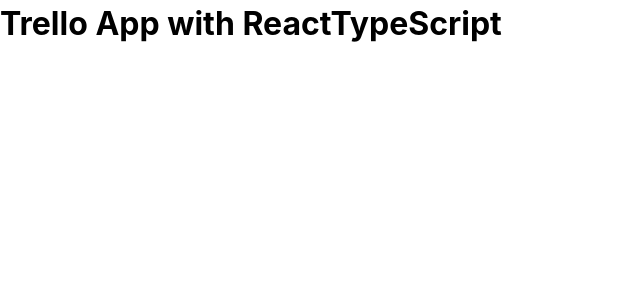
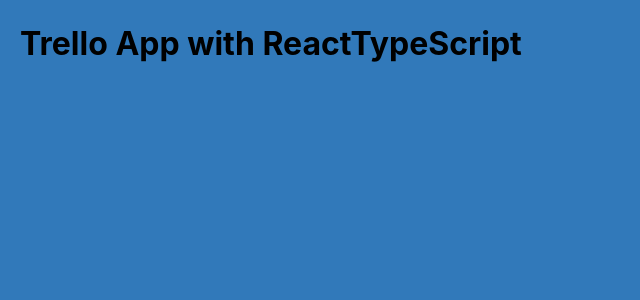
Before and after one commit to sameerthecoder94/trello-app-react-typescript, a React (Create React App) app: page / in a window 1280 px wide. Shown: the top 300 px of the page, without its empty margins (0-640 px from the left). Built offline with nearby package versions, Linux system fonts and the light colour scheme; the HTML template or start-up script is replaced by a standard one.

Commit message:
styled-components installed and used

```diff
--- a/package.json
+++ b/package.json
@@ -17,6 +17,7 @@
     "react": "^18.0.0",
     "react-dom": "^18.0.0",
     "react-scripts": "5.0.0",
+    "styled-components": "^5.3.5",
     "typescript": "^4.6.3",
     "web-vitals": "^2.1.4"
   },
@@ -48,6 +49,7 @@
     ]
   },
   "devDependencies": {
+    "@types/styled-components": "^5.1.24",
     "@typescript-eslint/eslint-plugin": "^5.18.0",
     "@typescript-eslint/parser": "^5.18.0",
     "eslint": "^8.12.0",
--- a/src/App.tsx
+++ b/src/App.tsx
@@ -1,8 +1,10 @@
+import { AppContainer } from './styles/styles';
+
 function App() {
   return (
-    <div>
+    <AppContainer>
       <h1>Trello App with ReactTypeScript</h1>
-    </div>
+    </AppContainer>
   );
 }
 
--- /dev/null
+++ b/src/styles/styles.ts
@@ -0,0 +1,36 @@
+import styled from 'styled-components';
+
+export const AppContainer = styled.div`
+  align-items: flex-start;
+  background-color: #3179ba;
+  display: flex;
+  flex-direction: row;
+  height: 100%;
+  padding: 20px;
+  width: 100%;
+`;
+
+export const ColumnContainer = styled.div`
+  background-color: #ebecf0;
+  width: 300px;
+  min-height: 40px;
+  margin-right: 20px;
+  border-radius: 3px;
+  padding: 8px 8px;
+  flex-grow: 0;
+`;
+
+export const ColumnTitle = styled.div`
+  padding: 6px 16px 12px;
+  font-weight: bold;
+`;
+
+export const CardContainer = styled.div`
+  background-color: #fff;
+  cursor: pointer;
+  margin-bottom: 0.5rem;
+  padding: 0.5rem 1rem;
+  max-width: 300px;
+  border-radius: 3px;
+  box-shadow: #091e4240 0px 1px 0px 0px;
+`;
```
Also changed, not shown: 1 other file (tests, documents, lock files or other folders).
